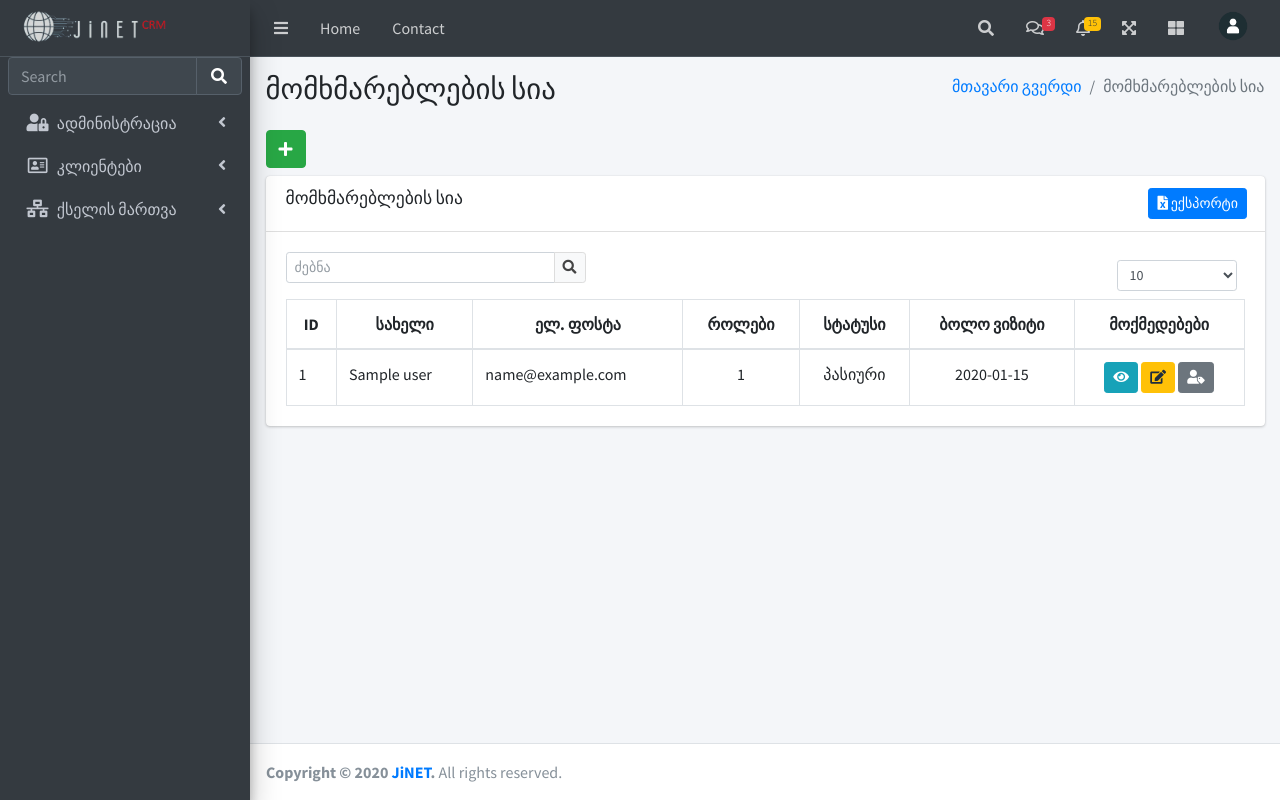
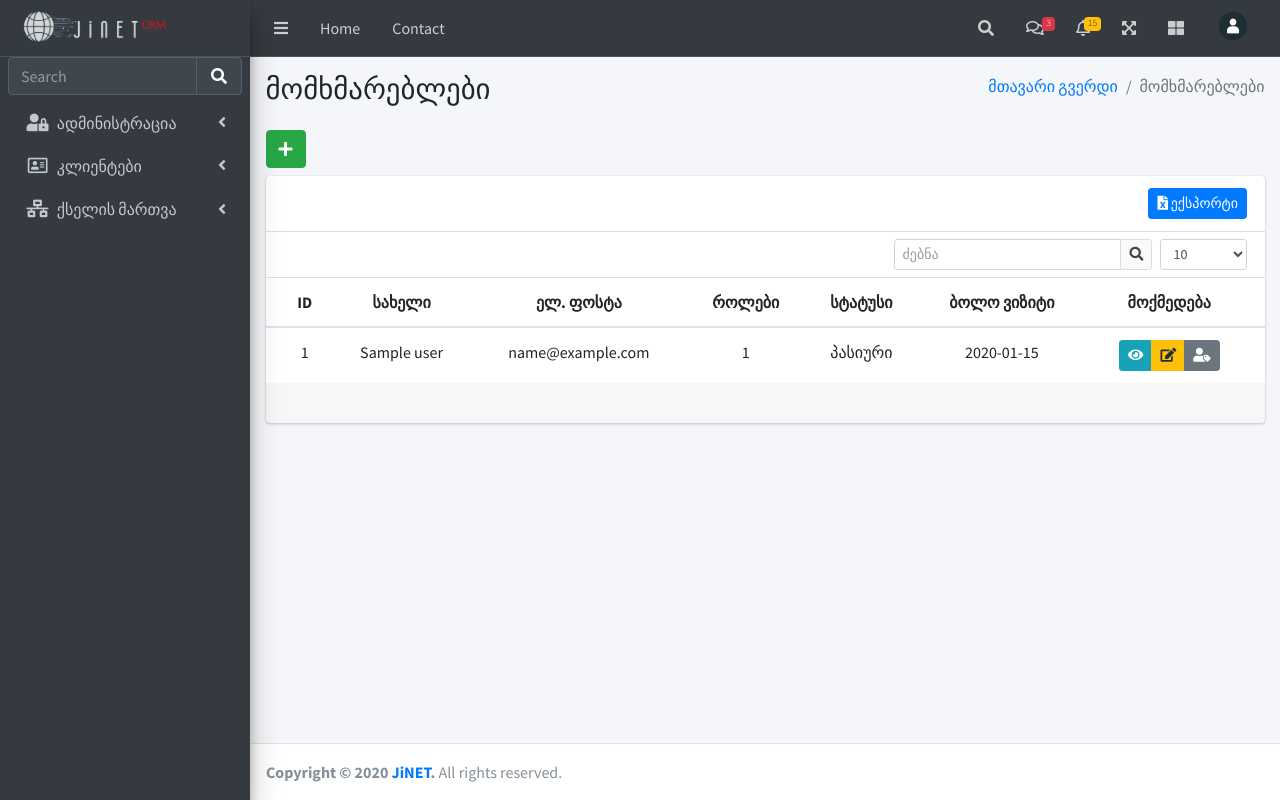
Before and after one commit to chighladze/crm_flask, a Python web app: template app/templates/users/list.html in a window 1280 px wide. Run offline with Jinja, Linux system fonts and the light colour scheme; the template is opened without the code that fills it: most values are stand-ins (such as "Sample title", 1, 10 or a date in 2020); some libraries are stand-ins or nearby versions.

Commit message:
Update list.html

```diff
--- a/app/templates/users/list.html
+++ b/app/templates/users/list.html
@@ -1,6 +1,6 @@
 {% extends 'main/base.html' %}
 
-{% block title %}მომხმარებლების სია{% endblock %}
+{% block title %}მომხმარებლები{% endblock %}
 
 {% block content %}
     <div class="car mb-2 btn-group">
@@ -11,7 +11,6 @@
 
     <div class="card">
         <div class="card-header">
-            <h3 class="card-title">მომხმარებლების სია</h3>
             <div class="card-tools col-md-auto">
                 <a href="{{ url_for('users.users_export') }}" class="btn btn-primary btn-sm">
                     <i class="fas fa-file-excel"></i> ექსპორტი
@@ -19,9 +18,13 @@
             </div>
         </div>
 
-        <div class="card-body">
+        <div class="row">
+            <div class="col-sm-12">
+                <div class="card-header">
+                    <div class="card-tools">
                         <form method="GET" action="{{ url_for('users.users_list') }}" style="display: flex; justify-content: space-between; align-items: center;">
-                <div class="input-group input-group-sm mb-3" style="width: 300px;">
+                            <!-- Поиск -->
+                            <div class="input-group input-group-sm">
                                 <input type="text" name="search" class="form-control" placeholder="ძებნა" value="{{ request.args.get('search', '') }}">
                                 <div class="input-group-append">
                                     <button type="submit" class="btn btn-default">
@@ -29,6 +32,7 @@
                                     </button>
                                 </div>
                             </div>
+                            <!-- Количество записей на странице -->
                             <div class="input-group input-group-sm mr-2 ml-2" style="width: 120px;">
                                 <select name="per_page" id="per_page" class="form-control form-control-sm" onchange="this.form.submit()">
                                     <option value="10" {% if per_page == 10 %}selected{% endif %}>10</option>
@@ -37,8 +41,15 @@
                                 </select>
                             </div>
                         </form>
+                    </div>
+                </div>
+            </div>
+        </div>
 
-            <table class="table table-bordered table-hover">
+        <div class="row">
+            <div class="col-12">
+                <div class="card-body table-responsive p-0">
+                    <table class="table table-hover text-nowrap">
                         <thead>
                             <tr>
                                 <th class="text-center">ID</th>
@@ -47,48 +58,62 @@
                                 <th class="text-center">როლები</th>
                                 <th class="text-center">სტატუსი</th>
                                 <th class="text-center">ბოლო ვიზიტი</th>
-                        <th class="text-center">მოქმედებები</th>
+                                <th class="text-center">მოქმედება</th>
                             </tr>
                         </thead>
                         <tbody>
                         {% for user in users %}
                             <tr>
-                        <td>{{ user.id }}</td>
-                        <td>{{ user.name }}</td>
-                        <td>{{ user.email }}</td>
+                                <td class="text-center">{{ user.id }}</td>
+                                <td class="text-center">{{ user.name }}</td>
+                                <td class="text-center">{{ user.email }}</td>
                                 <td class="text-center">{{ user.get_roles(user.id) | length }}</td>
-                        <td class="text-center" href="{{ url_for('users.user_roles', user_id=user.id) }}">{{ 'აქტიური' if user.status == 1 else 'პასიური' }}</td>
+                                <td class="text-center">{{ 'აქტიური' if user.status == 1 else 'პასიური' }}</td>
                                 <td class="text-center">{{ user.lastLogin.strftime('%Y-%m-%d %H:%M:%S') if user.lastLogin else 'არ არსებობს' }}</td>
                                 <td class="text-center">
+                                    <div class="btn-group">
                                         <a href="{{ url_for('users.view_user', user_id=user.id) }}" class="btn btn-info btn-sm" title="მომხმარებლის ინფორმაცია">
                                             <i class="fas fa-eye"></i>
                                         </a>
-                            <a href="{{ url_for('users.edit_user', user_id=user.id) }}" class="btn btn-warning btn-sm" title="მომხმარებლის რედაქტირება">
+                                        <a href="{{ url_for('users.edit_user', user_id=user.id) }}" class="btn btn-warning btn-sm" title="რედაქტირება">
                                             <i class="fas fa-edit"></i>
                                         </a>
-                            <a href="{{ url_for('users.user_roles', user_id=user.id) }}" class="btn btn-secondary btn-sm" title="მომხმარებლის როლები">
+                                        <a href="{{ url_for('users.user_roles', user_id=user.id) }}" class="btn btn-secondary btn-sm" title="როლები">
                                             <i class="fas fa-user-tag"></i>
                                         </a>
+                                    </div>
                                 </td>
                             </tr>
                         {% endfor %}
                         </tbody>
                     </table>
+                </div>
 
-            <div class="pagination">
+                <div class="card-footer">
+                    <ul class="pagination">
+                        {% if pagination.pages > 1 %}
                             {% if pagination.has_prev %}
-                    <a href="{{ url_for('users.users_list', page=pagination.prev_num, per_page=per_page, search=request.args.get('search', '')) }}" class="btn btn-outline-primary">← წინა</a>
+                                <li class="page-item">
+                                    <a class="page-link" href="{{ url_for('users.users_list', search=request.args.get('search', ''), per_page=per_page, page=pagination.prev_num) }}" aria-label="Previous">
+                                        <span aria-hidden="true">&laquo;</span>
+                                    </a>
+                                </li>
                             {% endif %}
-                {% for page in range(1, pagination.pages + 1) %}
-                    {% if page == pagination.page %}
-                        <span class="btn btn-primary">{{ page }}</span>
-                    {% else %}
-                        <a href="{{ url_for('users.users_list', page=page, per_page=per_page, search=request.args.get('search', '')) }}" class="btn btn-outline-primary">{{ page }}</a>
-                    {% endif %}
+                            {% for page_num in range(1, pagination.pages + 1) %}
+                                <li class="page-item {% if page_num == pagination.page %}active{% endif %}">
+                                    <a class="page-link" href="{{ url_for('users.users_list', search=request.args.get('search', ''), per_page=per_page, page=page_num) }}">{{ page_num }}</a>
+                                </li>
                             {% endfor %}
                             {% if pagination.has_next %}
-                    <a href="{{ url_for('users.users_list', page=pagination.next_num, per_page=per_page, search=request.args.get('search', '')) }}" class="btn btn-outline-primary">შემდეგი →</a>
+                                <li class="page-item">
+                                    <a class="page-link" href="{{ url_for('users.users_list', search=request.args.get('search', ''), per_page=per_page, page=pagination.next_num) }}" aria-label="Next">
+                                        <span aria-hidden="true">&raquo;</span>
+                                    </a>
+                                </li>
                             {% endif %}
+                        {% endif %}
+                    </ul>
+                </div>
             </div>
         </div>
     </div>
```
Lines whose indentation alone changed are shown as unchanged.
